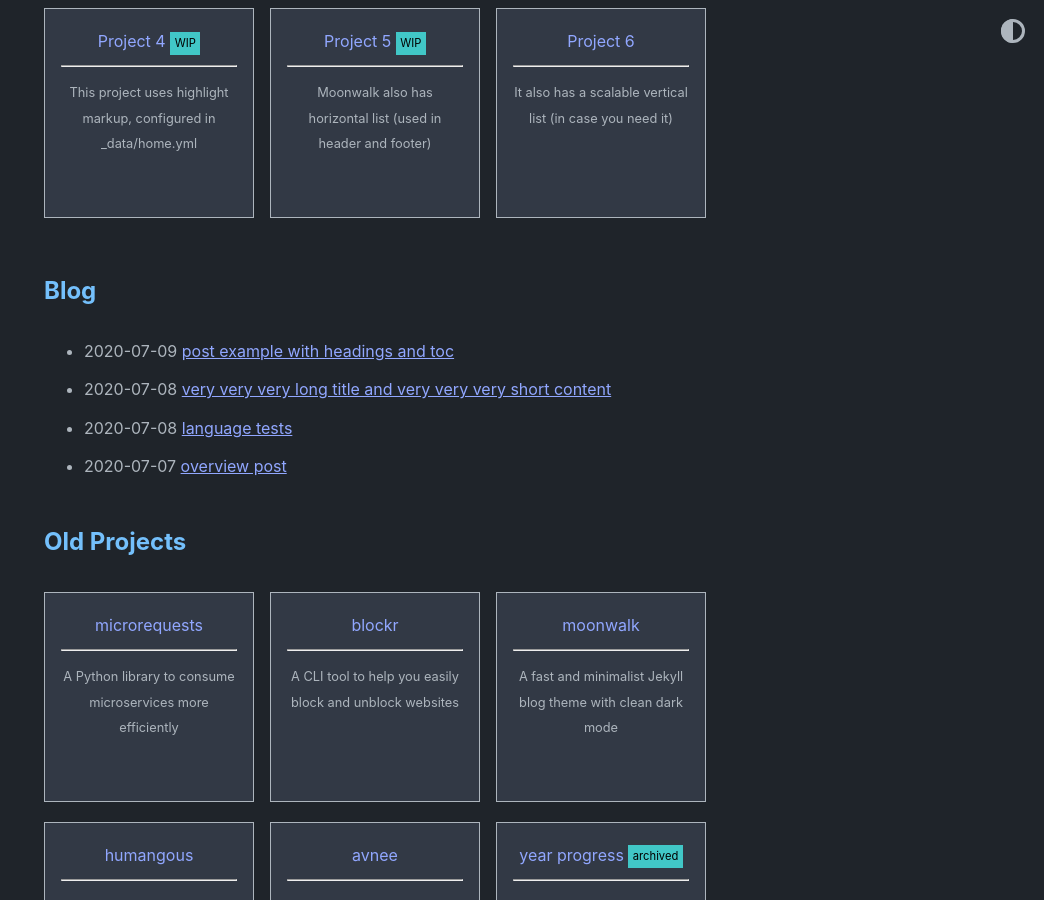
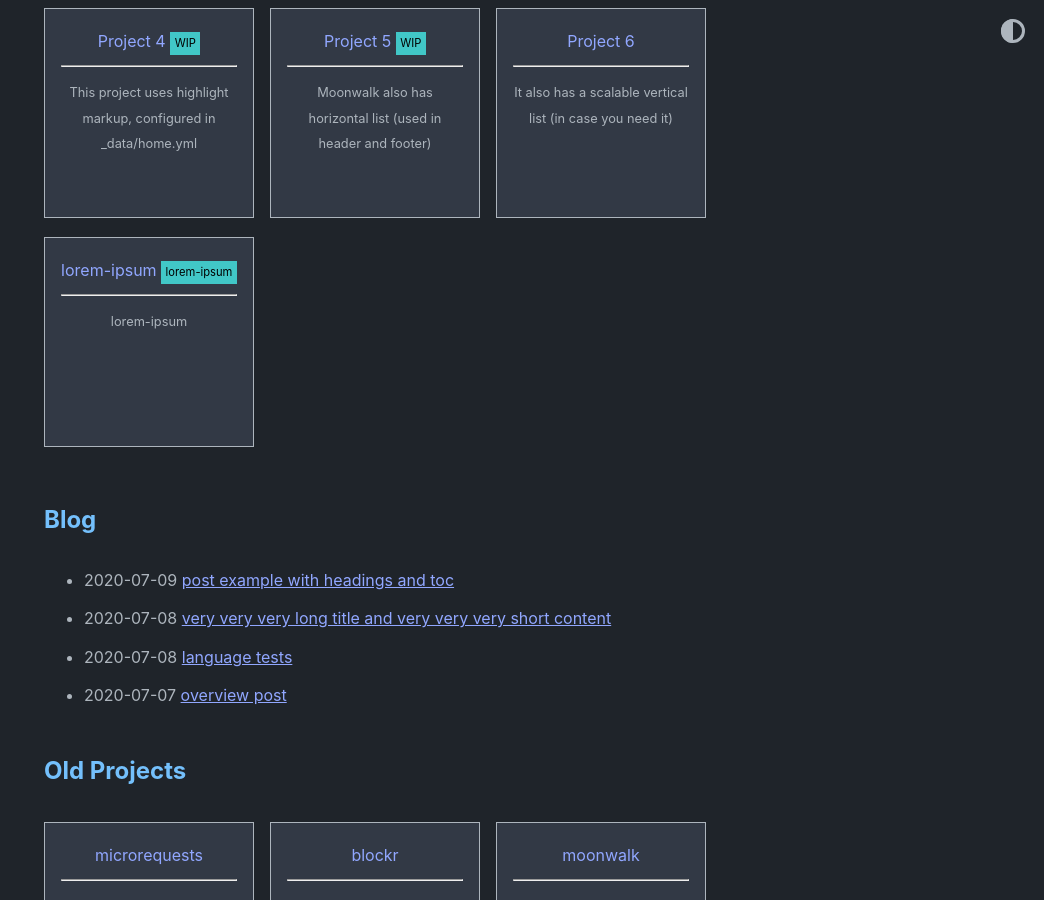
Before and after one commit to stackbit-projects/remarkable-dolphin-acb6a, a Jekyll site: the page built from index.md, in a window 1280 px wide and 900 px high, scrolled down 660 px. Shown: the whole window, without its empty margins (236-1280 px from the left). Built offline with Jekyll 4.4.1, drawn with Linux system fonts in a browser that asks for light colours; comment, search, counter and statistics services are not loaded.

Commit message:
home.yml: updated project_entries

```diff
--- a/_data/home.yml
+++ b/_data/home.yml
@@ -1,107 +1,85 @@
 navbar_entries:
   - title: about
     url: about
-
   - title: blog
     url: blog
-
   - title: website
-    url: http://www.abhinav.co
-
+    url: 'http://www.abhinav.co'
 project_entries:
   - title: Project 1
     url: overview-post
-    desc: This is an example project, configured in _data/home.yml
-
+    desc: 'This is an example project, configured in _data/home.yml'
   - title: Project 2
     url: overview-post
     desc: Projects are shown in card layout
-
   - title: Project 3
     url: overview-post
     desc: You can control visibility from _config.yml file
-
   - title: Project 4
     url: overview-post
-    desc: This project uses highlight markup, configured in _data/home.yml
+    desc: 'This project uses highlight markup, configured in _data/home.yml'
     highlight: WIP
-
   - title: Project 5
     url: overview-post
     desc: Moonwalk also has horizontal list (used in header and footer)
     highlight: WIP
-
   - title: Project 6
     url: overview-post
     desc: It also has a scalable vertical list (in case you need it)
-
+  - title: lorem-ipsum
+    url: lorem-ipsum
+    desc: lorem-ipsum
+    highlight: lorem-ipsum
 old_project_entries:
   - title: microrequests
-    url: http://www.abhinav.co/microrequests
+    url: 'http://www.abhinav.co/microrequests'
     desc: A Python library to consume microservices more efficiently
-
   - title: blockr
-    url: http://www.abhinav.co/blockr
+    url: 'http://www.abhinav.co/blockr'
     desc: A CLI tool to help you easily block and unblock websites
-
   - title: moonwalk
-    url: https://github.com/abhinavs/moonwalk
+    url: 'https://github.com/abhinavs/moonwalk'
     desc: A fast and minimalist Jekyll blog theme with clean dark mode
-
   - title: humangous
-    url: http://www.humangous.co
-    desc: The better people know you, the better they collaborate
-
+    url: 'http://www.humangous.co'
+    desc: 'The better people know you, the better they collaborate'
   - title: avnee
-    url: http://www.avnee.co
+    url: 'http://www.avnee.co'
     desc: New age kids require new ways of parenting
-
   - title: year progress
-    url: https://year-progress.herokuapp.com/
+    url: 'https://year-progress.herokuapp.com/'
     desc: A bot written for slack that shows current year in a progress bar
     highlight: archived
-
 footer_entries:
   - title: abhinav's homepage
-    url: http://www.abhinav.co
-
+    url: 'http://www.abhinav.co'
   - title: twitter
-    url: https://twitter.com/abhinav
-
+    url: 'https://twitter.com/abhinav'
   - title: github
-    url: https://github.com/abhinavs
-
+    url: 'https://github.com/abhinavs'
   - title: feed
     url: feed.xml
-
 misc_entries:
   - title: this is an example vertical list
     url: false
-
   - title: you can show or hide using a boolean flag in _config.yml
     url: false
-
   - title: and you can add data in _data/home.yml
     url: false
-
   - title: Blog posts
     post_list: true
     url: false
-
   - title: moonwalk on the Internet
     url: false
     entries:
       - title: on Github
-        url: https://github.com/abhinavs/moonwalk
-
+        url: 'https://github.com/abhinavs/moonwalk'
       - title: originally built for abhinav's homepage
-        url: http://www.abhinav.co
-
+        url: 'http://www.abhinav.co'
       - title: this list is scalable and can be nested
         url: false
         entries:
           - title: this is nested inside a nested list
             url: false
-
-          - title: it is easy to use, see _data/home.yml to see how to configure it.
+          - title: 'it is easy to use, see _data/home.yml to see how to configure it.'
             url: false
```
